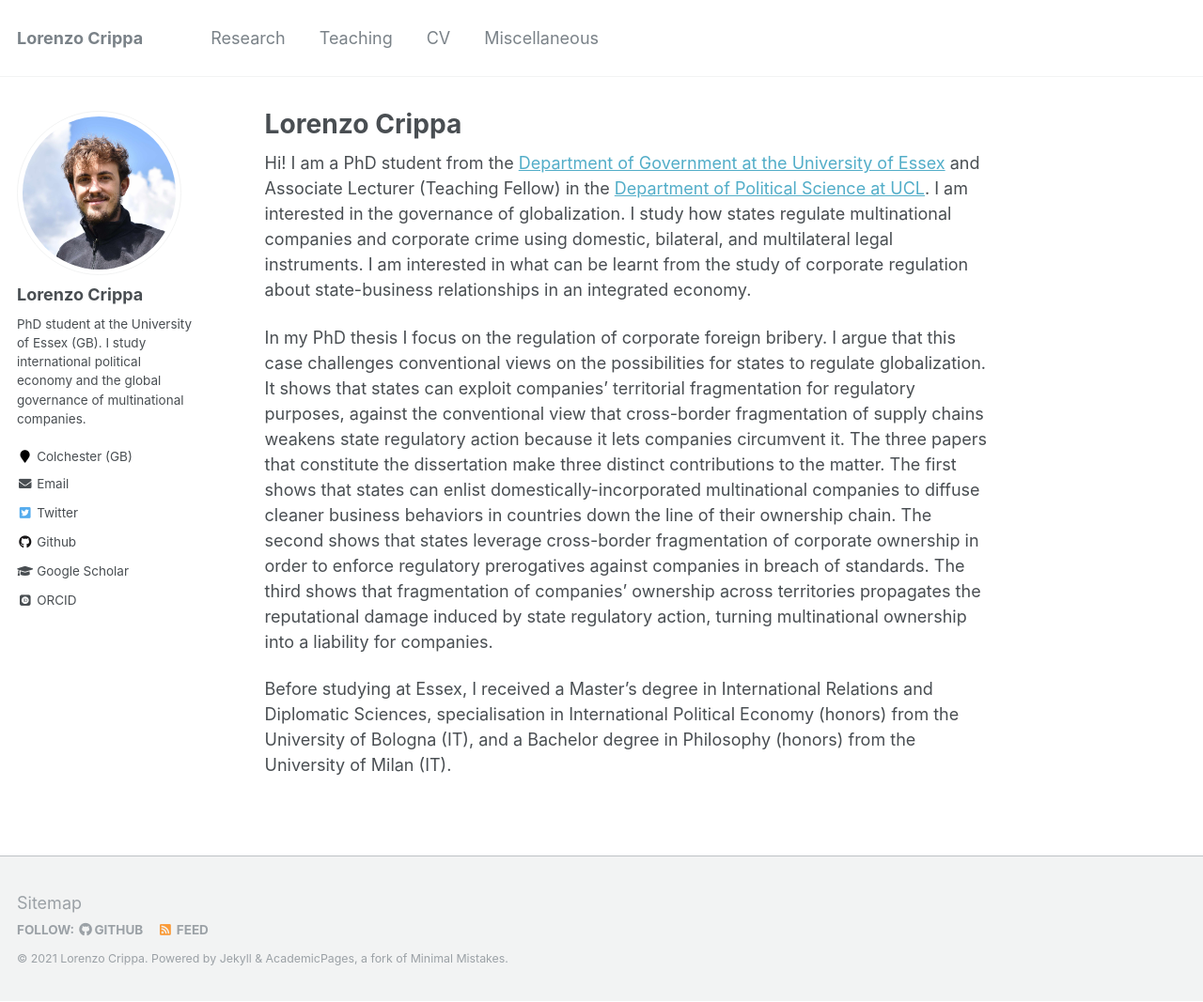
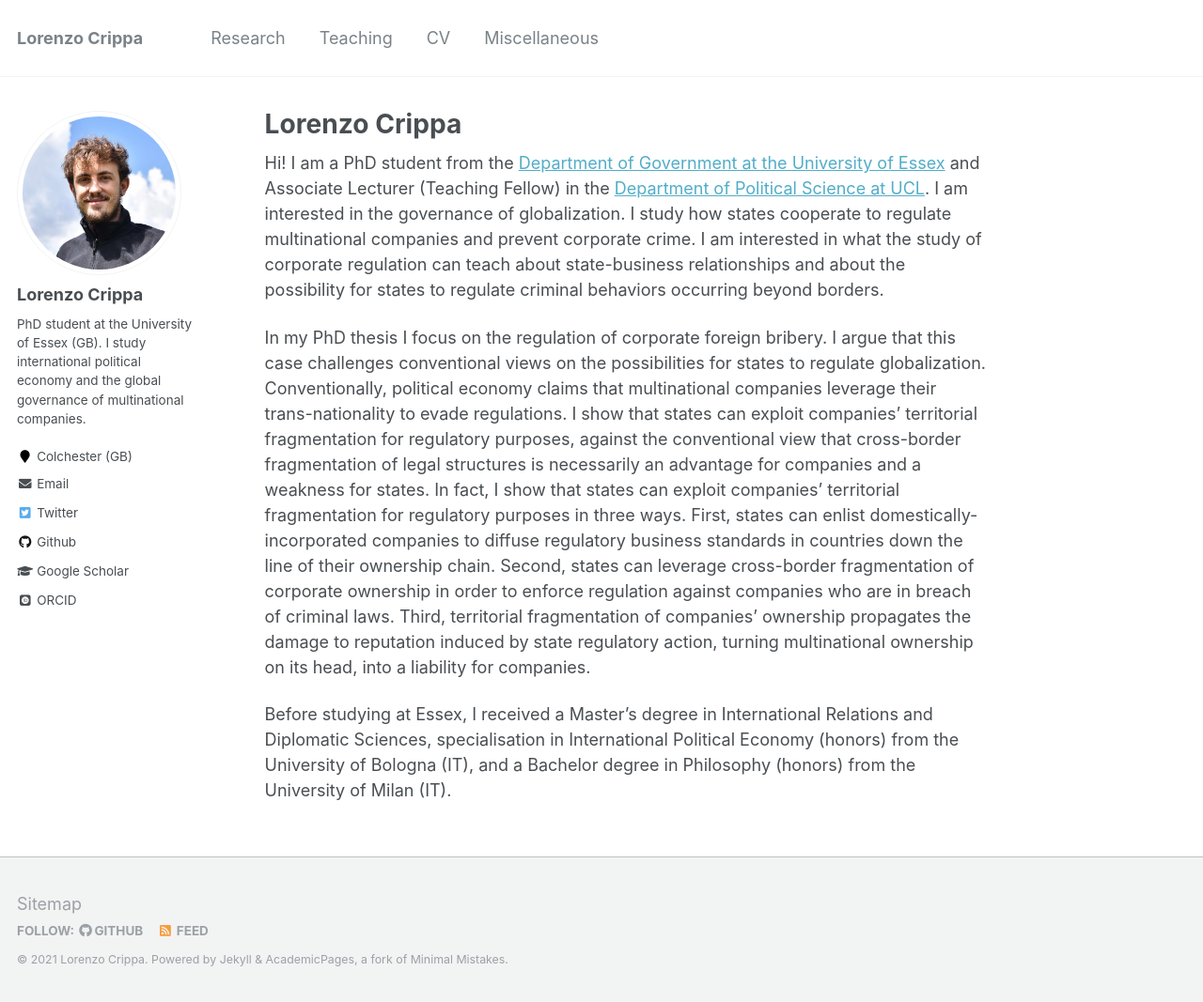
Before and after one commit to lorenzo-crippa/lorenzo-crippa.github.io, a Jekyll site: the page built from _pages/about.md, in a window 1280 px wide and 1067 px high. Shown: the whole window at 94% size. Built offline with Jekyll 4.4.1, drawn with Linux system fonts in a browser that asks for light colours; some web fonts are replaced.

Commit message:
Update about.md

```diff
--- a/_pages/about.md
+++ b/_pages/about.md
@@ -8,8 +8,8 @@ redirect_from:
   - /about.html
 ---
 
-Hi! I am a PhD student from the [Department of Government at the University of Essex](https://www.essex.ac.uk/people/cripp64301/lorenzo-crippa) and Associate Lecturer (Teaching Fellow) in the [Department of Political Science at UCL](https://www.ucl.ac.uk/political-science/people/academic-teaching-and-research-staff/lorenzo-crippa). I am interested in the governance of globalization. I study how states regulate multinational companies and corporate crime using domestic, bilateral, and multilateral legal instruments. I am interested in what can be learnt from the study of corporate regulation about state-business relationships in an integrated economy.
+Hi! I am a PhD student from the [Department of Government at the University of Essex](https://www.essex.ac.uk/people/cripp64301/lorenzo-crippa) and Associate Lecturer (Teaching Fellow) in the [Department of Political Science at UCL](https://www.ucl.ac.uk/political-science/people/academic-teaching-and-research-staff/lorenzo-crippa). I am interested in the governance of globalization. I study how states cooperate to regulate multinational companies and prevent corporate crime. I am interested in what the study of corporate regulation can teach about state-business relationships and about the possibility for states to regulate criminal behaviors occurring beyond borders.
 
-In my PhD thesis I focus on the regulation of corporate foreign bribery. I argue that this case challenges conventional views on the possibilities for states to regulate globalization. It shows that states can exploit companies' territorial fragmentation for regulatory purposes, against the conventional view that cross-border fragmentation of supply chains weakens state regulatory action because it lets companies circumvent it. The three papers that constitute the dissertation make three distinct contributions to the matter. The first shows that states can enlist domestically-incorporated multinational companies to diffuse cleaner business behaviors in countries down the line of their ownership chain. The second shows that states leverage cross-border fragmentation of corporate ownership in order to enforce regulatory prerogatives against companies in breach of standards. The third shows that fragmentation of companies' ownership across territories propagates the reputational damage induced by state regulatory action, turning multinational ownership into a liability for companies.
+In my PhD thesis I focus on the regulation of corporate foreign bribery. I argue that this case challenges conventional views on the possibilities for states to regulate globalization. Conventionally, political economy claims that multinational companies leverage their trans-nationality to evade regulations. I show that states can exploit companies' territorial fragmentation for regulatory purposes, against the conventional view that cross-border fragmentation of legal structures is necessarily an advantage for companies and a weakness for states. In fact, I show that states can exploit companies’ territorial fragmentation for regulatory purposes in three ways. First, states can enlist domestically-incorporated companies to diffuse regulatory business standards in countries down the line of their ownership chain. Second, states can leverage cross-border fragmentation of corporate ownership in order to enforce regulation against companies who are in breach of criminal laws. Third, territorial fragmentation of companies’ ownership propagates the damage to reputation induced by state regulatory action, turning multinational ownership on its head, into a liability for companies.
 
 Before studying at Essex, I received a Master's degree in International Relations and Diplomatic Sciences, specialisation in International Political Economy (honors) from the University of Bologna (IT), and a Bachelor degree in Philosophy (honors) from the University of Milan (IT).
```
